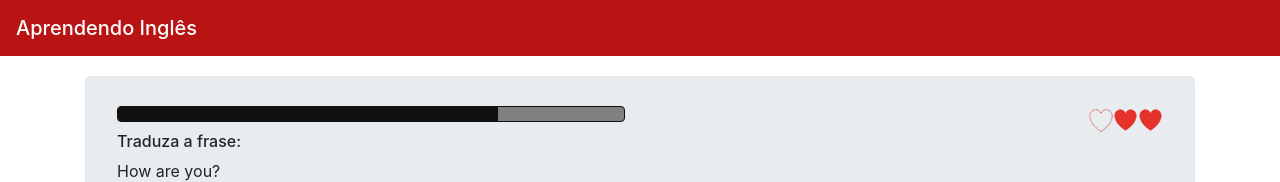
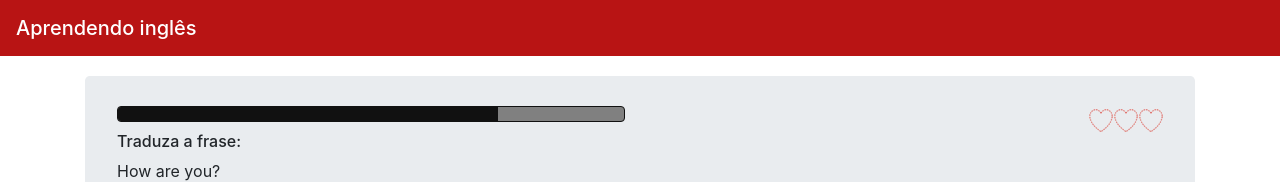
Before and after one commit to thiagoferlima/Learn_Inglesh, an Angular app: page / in a window 1280 px wide. Shown: the top 182 px of the page. Built offline with nearby package versions, Linux system fonts and the light colour scheme.

Commit message:
Mock de Frases

```diff
--- /dev/null
+++ b/src/app/shared/frase.model.ts
@@ -0,0 +1,4 @@
+export class Frase{
+    constructor( public fraseEng: string,public frasePtbr:string) {
+    }
+}
--- a/src/app/tentativas/tentativas.component.html
+++ b/src/app/tentativas/tentativas.component.html
@@ -1,3 +1,3 @@
-<img src ="/assets/coracao_vazio.png"/>
-<img src ="/assets/coracao_cheio.png" />
-<img src ="/assets/coracao_cheio.png" />
+<img [src] ="coracaoVazio"/>
+<img [src] ="coracaoVazio" />
+<img [src] ="coracaoVazio" />
--- a/src/app/tentativas/tentativas.component.ts
+++ b/src/app/tentativas/tentativas.component.ts
@@ -7,6 +7,9 @@ import { Component, OnInit } from '@angular/core';
 })
 export class TentativasComponent implements OnInit {
 
+
+  public coracaoCheio:string = "/assets/coracao_cheio.png"
+  public coracaoVazio:string = "/assets/coracao_vazio.png"
   constructor() { }
 
   ngOnInit() {
--- a/src/app/topo/topo.component.html
+++ b/src/app/topo/topo.component.html
@@ -1,3 +1,3 @@
 <nav class="navbar navbar-dark bg-faded">
-    <h1 class="navbar-brand mb-0">Aprendendo Inglês</h1>
+    <h1 class="navbar-brand mb-0">{{titulo}}</h1>
   </nav>
--- a/src/app/topo/topo.component.ts
+++ b/src/app/topo/topo.component.ts
@@ -6,6 +6,7 @@ import { Component } from "@angular/core";
 })
 
 export class TopoComponent{
+    public titulo: string = "Aprendendo inglês"
 
 
 }
```
Also changed, not shown: src/app/painel/frases-mock.ts (added, +8 -0 lines).
